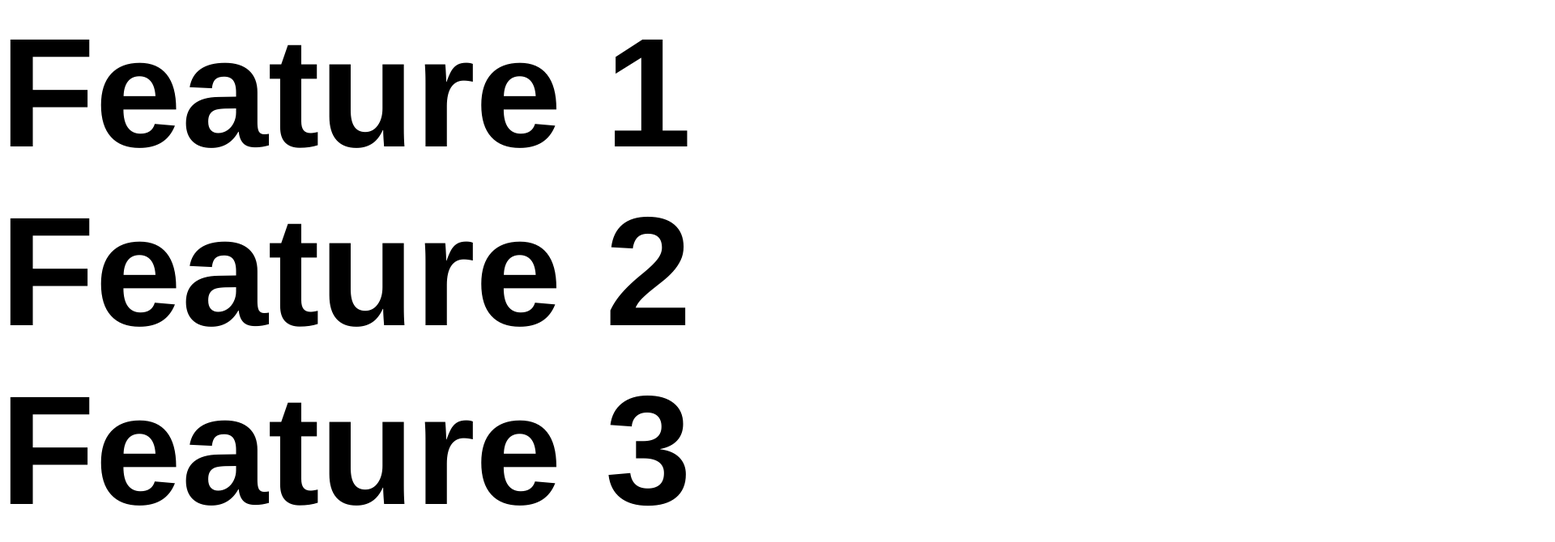
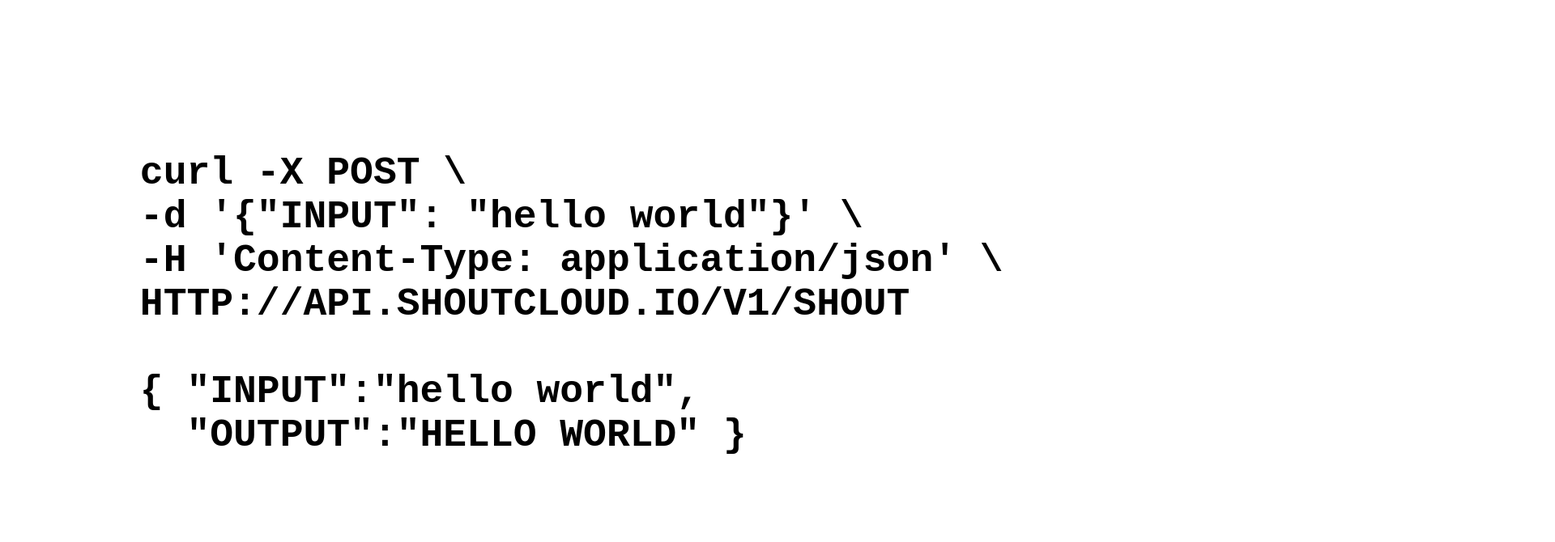
Before and after one commit to joho/shoutcloud.io, a plain HTML site: page src/index.html in a window 1280 px wide. Shown: the part 1139-1809 px from the top of the page at 81% size, 1920 px wide, since content can reach past the window. After the commit the page ends 1752 px from the top, so only its background shows below. Drawn offline with nearby package versions, Linux system fonts and the light colour scheme; files that its build step writes are made by us from their sources.

Commit message:
TIDY UP HERO AND MAKE CODE READABLE.

```diff
--- a/src/css/landing.scss
+++ b/src/css/landing.scss
@@ -19,3 +19,9 @@
 	color: white;
 	text-shadow: 0 0 0 10px black;
 }
+
+h3 {
+  font-size: 0.5em;
+  white-space: pre;
+  font-family: "Courier New", Courier, monospace;
+}
--- a/src/index.html
+++ b/src/index.html
@@ -7,25 +7,16 @@
 <BODY>
 
 <H1>SHOUTCLOUD</H1>
-<H1>ALL CAPS AS A SERVICE</H1>
-<H1>
-  <H1>Feature 1</H1>
-  <H1>Feature 2</H1>
-  <H1>Feature 3</H1>
-</H1>
-<H1>
-      curl -X POST -d '{"INPUT": "hello world"}' -H 'Content-Type: application/json' http://API.SHOUTCLOUD.IO/V1/SHOUT
+<H2>ALL CAPS AS A SERVICE</H2>
+<H3>
+      curl -X POST \
+      -d '{"INPUT": "hello world"}' \
+      -H 'Content-Type: application/json' \
+      HTTP://API.SHOUTCLOUD.IO/V1/SHOUT
 
-      {"INPUT":"hello world","OUTPUT":"HELLO WORLD"}
-</H1>
+      { "INPUT":"hello world",
+        "OUTPUT":"HELLO WORLD" }
+</H3>
 
-
-<!--   <H1>SHOUTCLOUD</H1>
-  <H2>ALL CAPS AS A SERVICE</H2>
-  <H4><CODE><PRE>
-  </PRE></CODE></H4>
-  <H3>CLIENT LIBRARIES LAUNCHING ALL THE TIME</H3>
-  <H4><A HREF="https://rubygems.org/gems/SHOUTCLOUD"><IMG SRC="https://badge.fury.io/rb/SHOUTCLOUD.svg" ALT="ALT TAGS FOR ACCESSIBLE" />SHOUTCLOUD RUBY GEM</A></H4>
-  <H4><A HREF="http://badge.fury.io/js/shoutcloud"><IMG SRC="https://badge.fury.io/js/shoutcloud.svg" ALT="NPM version" HEIGHT="18">SHOUTCLOUD NPM PACKAGE</A></H4> -->
 </BODY>
 </HTML>
```
Also changed, not shown: 2 other files.
